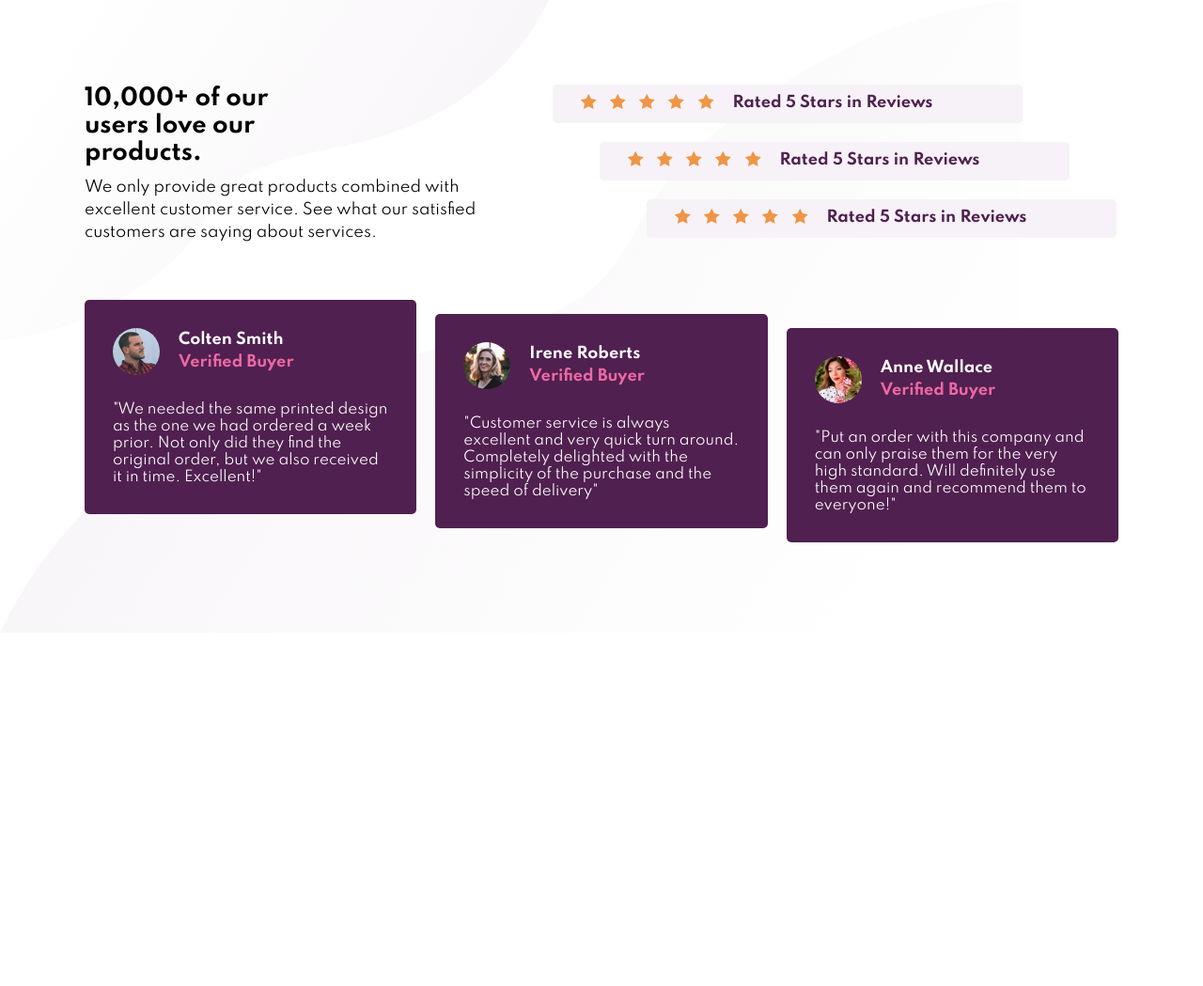
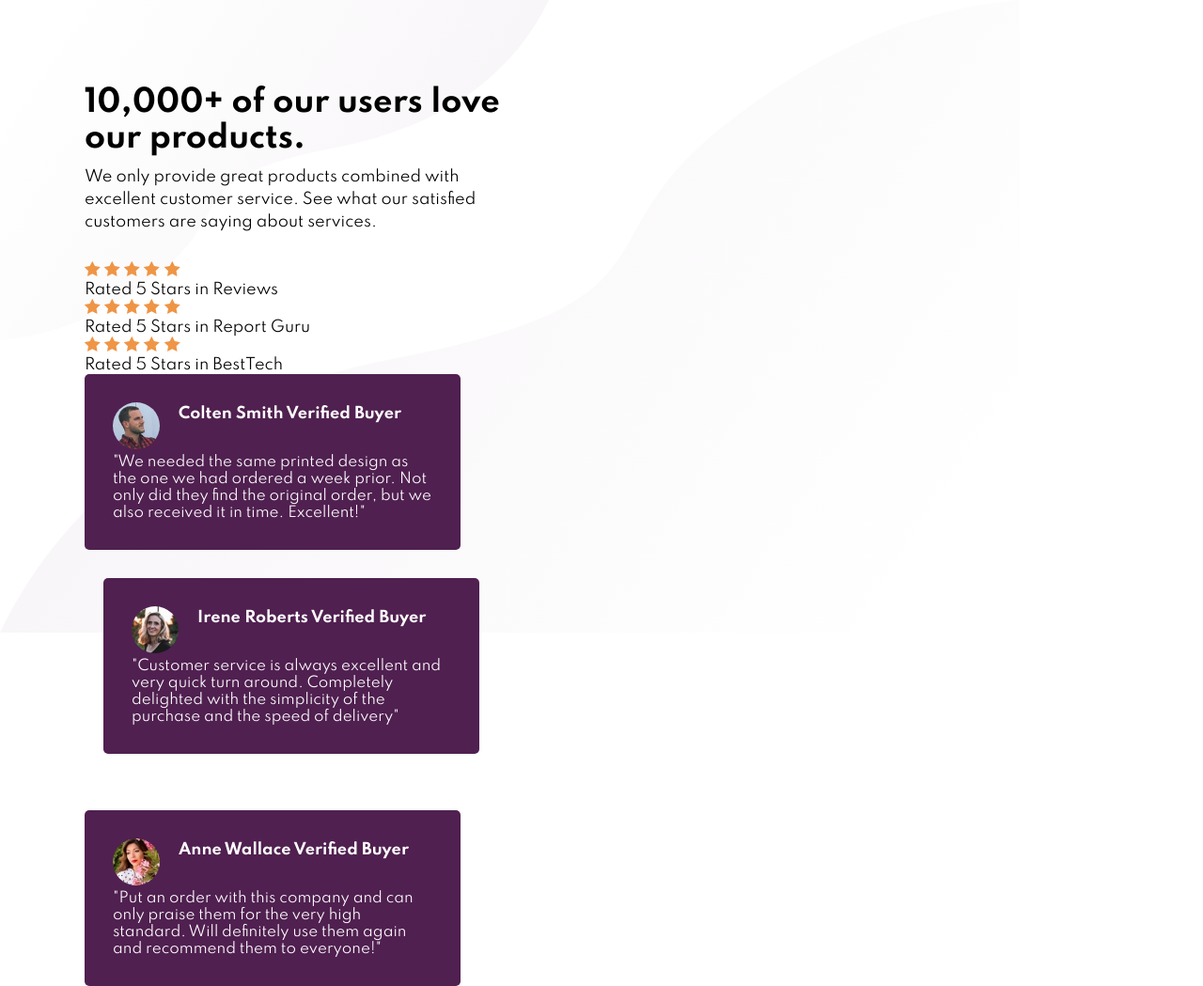
Before and after one commit to Ebulor/Social-proof-section, a plain HTML site: page index.html in a window 1280 px wide. Shown: the whole page at 94% size. Before the commit the page ends 800 px from the top, so only its background shows below. Drawn offline with Linux system fonts and the light colour scheme.

Commit message:
Update index.html

```diff
--- a/index.html
+++ b/index.html
@@ -10,55 +10,53 @@
     <title>Social proof section</title>
 </head>
 <body>
-    <section>
-        <div class="header">
+    <header>
         <div class="header-text">
-                <h1>10,000+ of our<br> users love our<br> products.</h1>
+            <h1>10,000+ of our users love our products.</h1>
             <p>We only provide great products combined with excellent customer service. See what our satisfied customers are saying about services.</p>
         </div>
         <div class="header-container">
-                <div class="header-card">
+            <div class="review">
                 <div class="stars">
-                        <a><img src="images/icon-star.svg"></a>
-                        <a><img src="images/icon-star.svg"></a>
-                        <a><img src="images/icon-star.svg"></a>
-                        <a><img src="images/icon-star.svg"></a>
-                        <a><img src="images/icon-star.svg"></a>
+                    <img src="images/icon-star.svg" alt="gold star icon">
+                    <img src="images/icon-star.svg" alt="gold star icon">
+                    <img src="images/icon-star.svg" alt="gold star icon">
+                    <img src="images/icon-star.svg" alt="gold star icon">
+                    <img src="images/icon-star.svg" alt="gold star icon">
                 </div>
-                    <div class="review"><a>Rated 5 Stars in Reviews</a></div>
+                <p>Rated 5 Stars in Reviews</p>
             </div>
-                <div class="header-card">
+            <div class="review">
                 <div class="stars">
-                        <a><img src="images/icon-star.svg"></a>
-                        <a><img src="images/icon-star.svg"></a>
-                        <a><img src="images/icon-star.svg"></a>
-                        <a><img src="images/icon-star.svg"></a>
-                        <a><img src="images/icon-star.svg"></a>
+                    <img src="images/icon-star.svg" alt="gold star icon">
+                    <img src="images/icon-star.svg" alt="gold star icon">
+                    <img src="images/icon-star.svg" alt="gold star icon">
+                    <img src="images/icon-star.svg" alt="gold star icon">
+                    <img src="images/icon-star.svg" alt="gold star icon">
                 </div>
-                    <div class="review"><a>Rated 5 Stars in Reviews</a></div>
+                <p>Rated 5 Stars in Report Guru</p>
             </div>
-                <div class="header-card">
+            <div class="review">
                 <div class="stars">
-                        <a><img src="images/icon-star.svg"></a>
-                        <a><img src="images/icon-star.svg"></a>
-                        <a><img src="images/icon-star.svg"></a>
-                        <a><img src="images/icon-star.svg"></a>
-                        <a><img src="images/icon-star.svg"></a>
+                    <img src="images/icon-star.svg" alt="gold star icon">
+                    <img src="images/icon-star.svg" alt="gold star icon">
+                    <img src="images/icon-star.svg" alt="gold star icon">
+                    <img src="images/icon-star.svg" alt="gold star icon">
+                    <img src="images/icon-star.svg" alt="gold star icon">
                 </div>
-                    <div class="review"><a>Rated 5 Stars in Reviews</a></div>
+                <p>Rated 5 Stars in BestTech</p>
             </div>
         </div>
-        </div>
-    </section>
-    <section>
-        <div class="container">
+    </header>
+    <main>
         <div class="card">
             <div class="content">
                 <div class="content-top">
-                        <div class="profile-image"><img src="images/image-colton.jpg"></div>
+                    <div class="profile-image"><img src="images/image-colton.jpg" alt="male image"></div>
                     <div class="text">
-                            <h4>Colten Smith</h4>
-                            <h4>Verified Buyer</h4>
+                        <h4>Colten Smith
+                            <span>Verified Buyer</span>
+                        </h4>
                     </div>
                 </div>
                 <div class="content-bottom">
@@ -69,10 +67,11 @@
         <div class="card">
             <div class="content">
                 <div class="content-top">
-                        <div class="profile-image"><img src="images/image-irene.jpg"></div>
+                    <div class="profile-image"><img src="images/image-irene.jpg" alt="female image"></div>
                     <div class="text">
-                            <h4>Irene Roberts</h4>
-                            <h4>Verified Buyer</h4>
+                        <h4>Irene Roberts
+                            <span>Verified Buyer</span>
+                        </h4>
                     </div>
                 </div>
                 <div class="content-bottom">
@@ -83,10 +82,11 @@
         <div class="card">
             <div class="content">
                 <div class="content-top">
-                        <div class="profile-image"><img src="images/image-anne.jpg"></div>
+                    <div class="profile-image"><img src="images/image-anne.jpg"alt="female image"></div>
                     <div class="text">
-                            <h4>Anne Wallace</h4>
-                            <h4>Verified Buyer</h4>
+                        <h4>Anne Wallace
+                            <span>Verified Buyer</span>
+                        </h4>
                     </div>
                 </div>
                 <div class="content-bottom">
@@ -94,7 +94,6 @@
                 </div>
             </div>
         </div>
-        </div>
-    </section>
+    </main>
 </body>
 </html>
```
Lines whose indentation alone changed are shown as unchanged.
